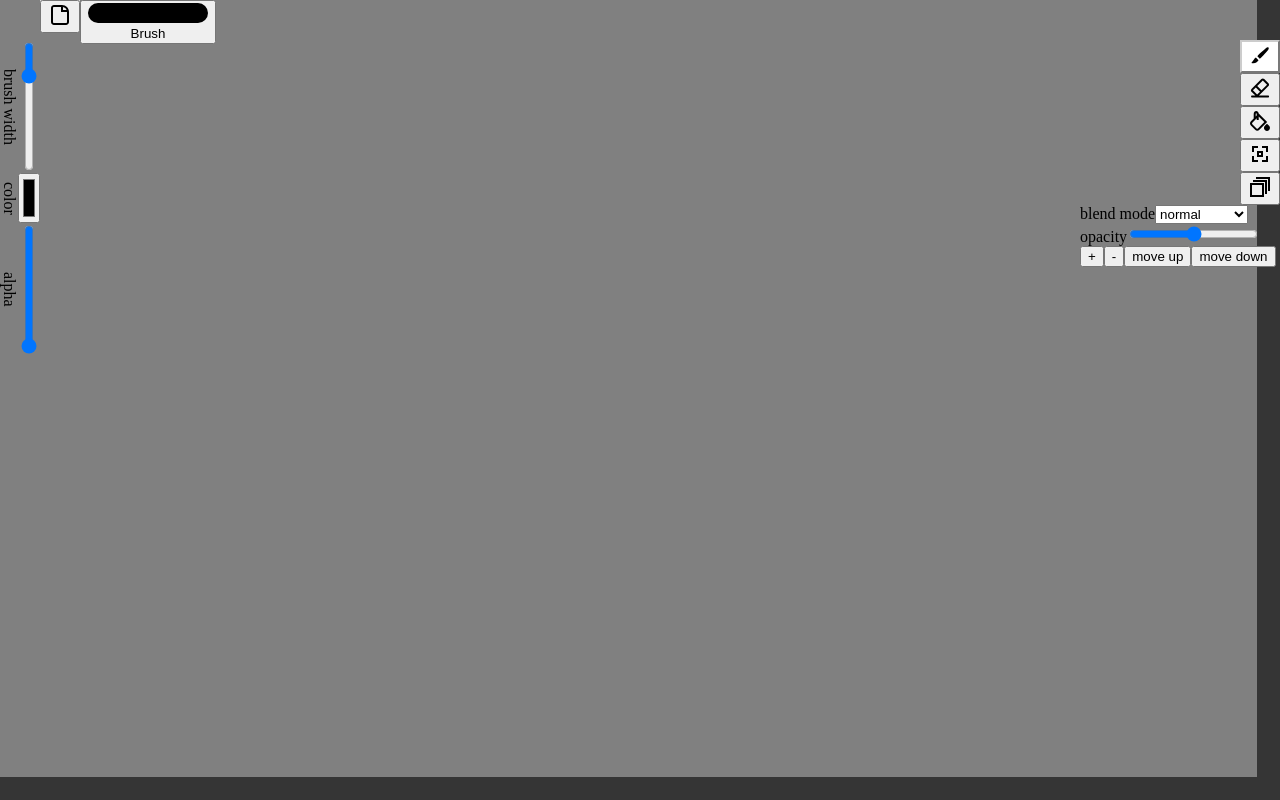
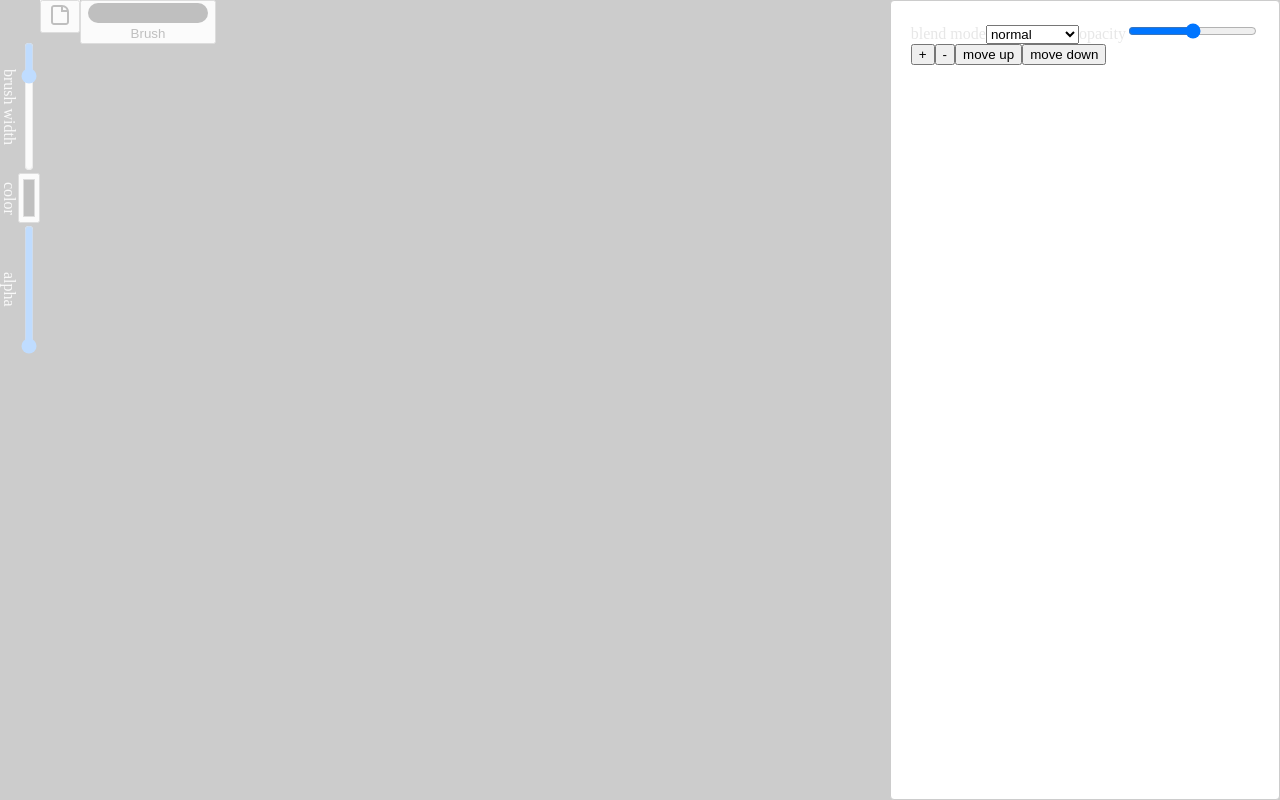
Before and after one commit to JuanLPalacios/Scribbles, a React (Create React App) app: page / in a window 1280 px wide. Both pictures are taken after a click on the button 1260 px from the left and 188 px from the top of the page. Built offline with nearby package versions, Linux system fonts and the light colour scheme.

Commit message:
Move laher menu to popup

```diff
--- a/src/App.tsx
+++ b/src/App.tsx
@@ -39,6 +39,13 @@ function App() {
             {modal &&
                 <ReactModal
                     isOpen={modal.isOpen}
+                    style={{ content: {
+                        margin: 'auto',
+                        top: 0,
+                        left: 'auto',
+                        bottom: 0,
+                        right: 0,
+                    } }}
                     onRequestClose={modal.onRequestClose}
                     onAfterClose={modal.onAfterClose}
                     onAfterOpen={modal.onAfterOpen}
--- a/src/components/LayerMenu.tsx
+++ b/src/components/LayerMenu.tsx
@@ -1,8 +1,10 @@
 import '../css/LayerMenu.css';
 import stackIcon from '../icons/stack-svgrepo-com.svg';
+import { useState } from 'react';
 import { LayerState } from '../types/LayerState';
 import { Drawable } from './Drawable';
 import { BlendMode, blendModes } from '../types/BlendMode';
+import ReactModal from 'react-modal';
 
 interface LayerMenuProps {
   layers:LayerState[],
@@ -12,6 +14,9 @@ interface LayerMenuProps {
 }
 
 function LayerMenu({ layers, selection, onUpdate, onAddLayer }:LayerMenuProps) {
+    const [modal, setState] = useState({
+        isOpen: false,
+    });
     const onRemoveLayer = () => {
         onUpdate([...layers.filter((x, i) => selection !== i)], selection%(layers.length -1));
     };
@@ -33,11 +38,24 @@ function LayerMenu({ layers, selection, onUpdate, onAddLayer }:LayerMenuProps) {
         const otherLayer = layers[newPosirion];
         onUpdate(Object.assign([...layers], { [selection]: otherLayer, [newPosirion]: layer }), newPosirion);
     };
+
     return (
         <div className="LayerMenu">
-            <button className='layer-button'>
+            <button className='layer-button' onClick={() => setState({ ...modal, isOpen: true })}>
                 <img src={stackIcon} alt="layers" />
             </button>
+            {modal &&
+                <ReactModal
+                    isOpen={modal.isOpen}
+                    style={{ content: {
+                        margin: 'auto',
+                        top: 0,
+                        left: 'auto',
+                        bottom: 0,
+                        right: 0,
+                    } }}
+                    onRequestClose={() => setState({ ...modal, isOpen: false })}
+                >
                     <div className="menu">
                         <div className='actions'>
                             <label>
@@ -86,6 +104,8 @@ function LayerMenu({ layers, selection, onUpdate, onAddLayer }:LayerMenuProps) {
                             <button onClick={() => onMove(-1)}>move down</button>
                         </div>
                     </div>
+                </ReactModal>
+            }
         </div>
     );
 }
--- a/src/contexts/ModalState.ts
+++ b/src/contexts/ModalState.ts
@@ -6,8 +6,8 @@ export type ModalState = {
     isOpen:boolean,
     contents: ReactNode
     onRequestClose:()=>void,
-    onAfterClose: (() => void) | undefined
-    onAfterOpen: OnAfterOpenCallback | undefined
+    onAfterClose?: (() => void) | undefined
+    onAfterOpen?: OnAfterOpenCallback | undefined
 }
 
 export const ModalContext = createContext<StatePair<ModalState|undefined>>([
--- a/src/css/Canvas.css
+++ b/src/css/Canvas.css
@@ -5,7 +5,7 @@
   scroll-padding: 100px;
   scroll-snap-type: both mandatory;
   box-sizing: border-box;
-  background: rgb(128, 128, 128);
+  background: var(--background-color);
 }
 
 .Canvas > * {
--- a/src/css/index.css
+++ b/src/css/index.css
@@ -12,6 +12,7 @@
 body {
   margin: 0;
   background: var(--background-color);
+  color: var(--text-color);
 }
 
 .dropdown {
@@ -39,3 +40,7 @@ body {
 .dropdown:focus-within > ul {
   overflow: visible;
 }
+
+.ReactModal__Overlay {
+  z-index: 10;
+}
```
Lines whose indentation alone changed are shown as unchanged.
